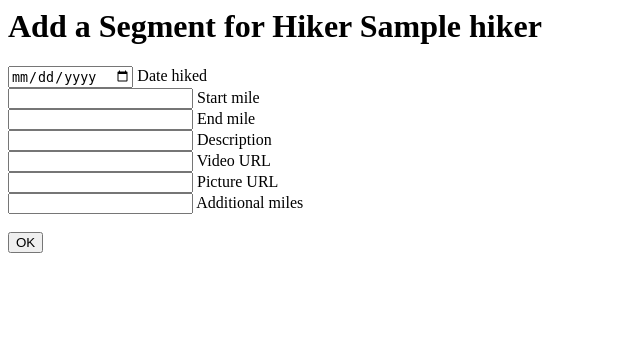
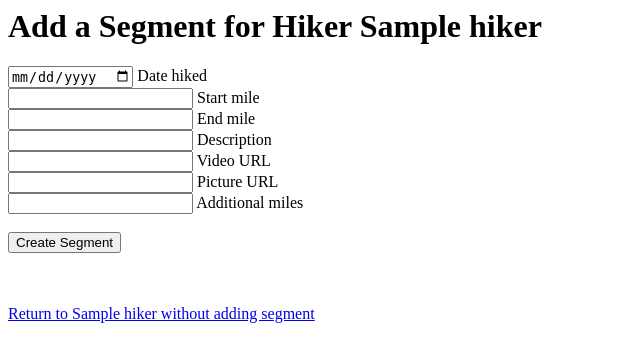
Before and after one commit to chrispaul/attracker, a Django app: page /1/segment/add/ in a window 1280 px wide. Shown: the top 362 px of the page, without its empty margins (0-640 px from the left). Run offline with Django 3.2, Linux system fonts and the light colour scheme; tables that the repository leaves empty hold one stand-in row (values such as "Sample post").

Commit message:
add distance for segment

```diff
--- a/attracker_app/models.py
+++ b/attracker_app/models.py
@@ -31,7 +31,7 @@ class Segment(models.Model):
 
     @property
     def distance(self):
-        return self.end_mile - self.start_mile
+        return round(self.end_mile - self.start_mile,1)
 
     def __str__(self):
         return "Start @ mile {0} for {1:.1f} miles".format(self.start_mile, self.distance)
--- a/attracker_app/templates/attracker/hiker.html
+++ b/attracker_app/templates/attracker/hiker.html
@@ -11,6 +11,7 @@
            <th>Date</th>
            <th>Start mile</th>
            <th>End mile</th>
+           <th>Segment Distance<th>
            <th>Description</th>
            <th>Video</th>
            <th>Pictures</th>
@@ -24,6 +25,7 @@
               <td>{{ segment.date }}</td>
               <td>{{ segment.start_mile }}</td>
               <td>{{ segment.end_mile }}</td>
+              <td>{{ segment.distance }}</td>
               <td>{{ segment.description }}</td>
               <td>{{ segment.video_url }}</td>
               <td>{{ segment.picture_url }}</td>
--- a/attracker_app/templates/attracker/segment_add.html
+++ b/attracker_app/templates/attracker/segment_add.html
@@ -34,6 +34,9 @@
         <br>
 
         <br>
-        <input type="submit" value="OK">
+        <input type="submit" value="Create Segment">
     </form>
+
 {% endif %}
+<br><br>
+<a href="{% url 'hiker' hiker.id %}">Return to {{ hiker.trail_name }} without adding segment</a>
```
